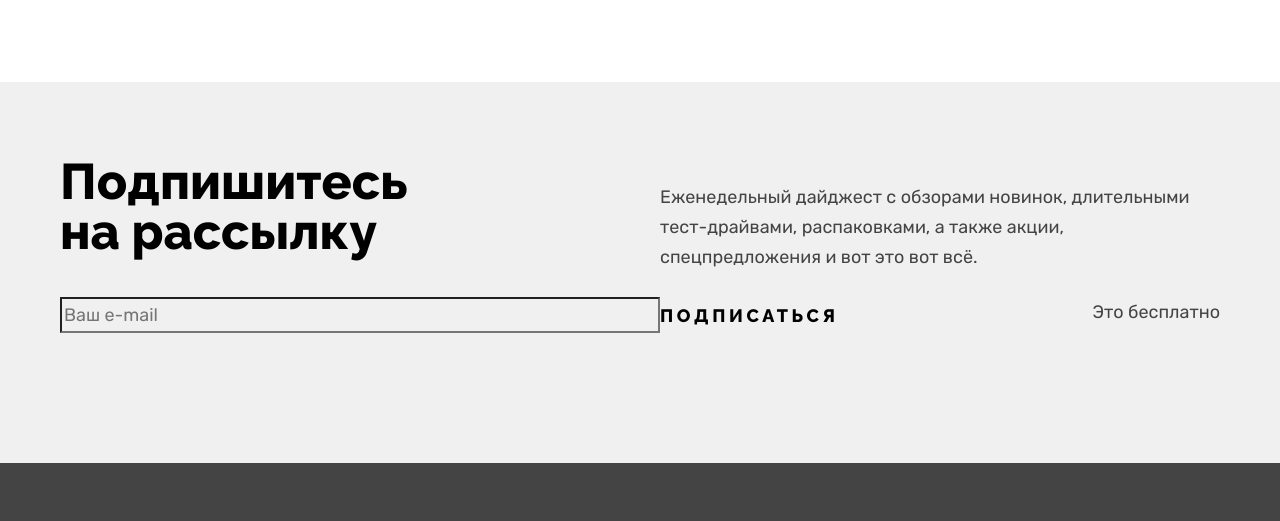
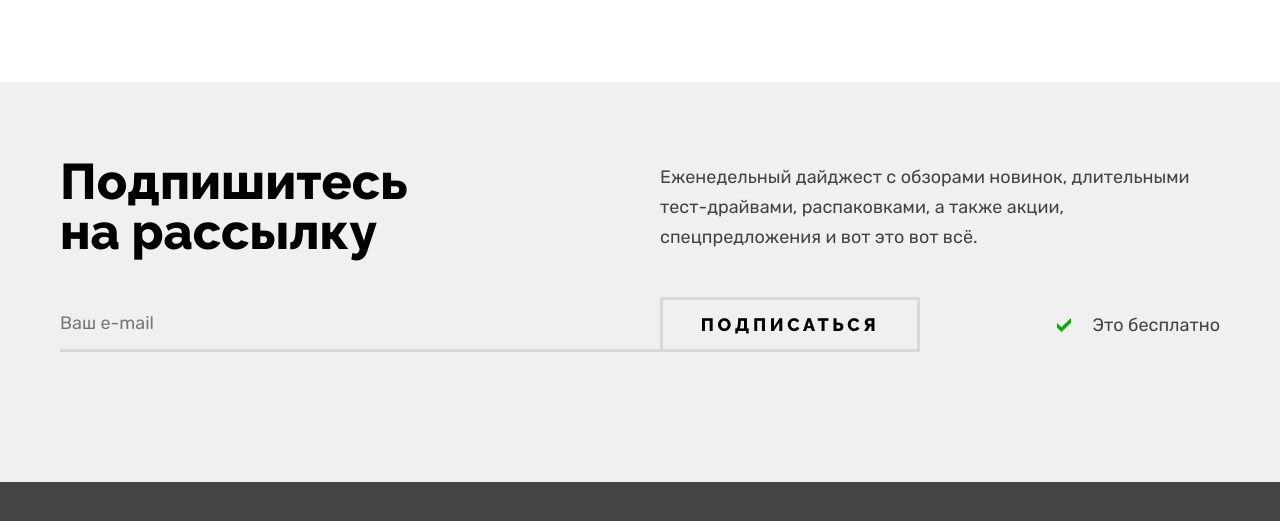
Before and after one commit to Marty2506/1838605-device-32, a plain HTML site: page index.html in a window 1280 px wide. Shown: the part 2374-2895 px from the top of the page. Drawn offline with Linux system fonts and the light colour scheme.

Commit message:
сделал секцию с подпиской

```diff
--- a/css/style.css
+++ b/css/style.css
@@ -804,38 +804,87 @@ body{
 .subscribe-container {
   background-color: #F0F0F0;
   padding-top: 75px;
+  padding-bottom: 130px;
 }
 .subscribe-section {
-  display: flex;
-  flex-wrap: wrap;
+  display: grid;
+  grid-template-columns: 1fr 1fr;
+  row-gap: 40px;
   align-items: center;
 }
 .subscribe-section-header {
   width: 560px;
   margin: 0;
   margin-right: 40px;
-  margin-bottom: 40px;
+  /* margin-bottom: 40px; */
 }
 .subscribe-section-text {
   width: 560px;
+  margin: 0;
 }
 .subscribe-form-container {
   width: 100%;
   display: flex;
+  align-items: center;
+  grid-column: 1 / -1;
 }
 .subscribe-form {
   display: flex;
-  margin-bottom: 130px;
+  color: #444444;
 }
 .subscribe-form input {
   font: inherit;
   width: 600px;
+  border: none;
+  padding: 0;
+  margin: 0;
+  border-bottom: 3px solid rgba(0, 0, 0, .1);
   box-sizing: border-box;
   background-color: inherit;
 }
+.subscribe-form input::placeholder {
+  color: inherit;
+  opacity: 0.5;
+}
+.subscribe-form input:hover{
+  border-color: rgba(0, 0, 0, .2);
+}
+.subscribe-form input:hover::placeholder{
+  opacity: 0.7;
+}
+.subscribe-form input:focus {
+  outline: none;
+  background-color: #DCDCDC;
+  border-color: rgba(0, 0, 0, .0);
+}
+.subscribe-form input:active {
+  border-color: rgba(0, 0, 0, 1);
+  background-color: transparent;
+}
+.subscribe-form input:active::placeholder{
+  opacity: 1;
+}
+.subscribe-form input:invalid{
+  border-color: #FF3D3D;
+}
 .subscribe-section-add-info {
   margin-left: auto;
+  position: relative;
+  padding-left: 35px;
 }
+.subscribe-section-add-info::before {
+  content: "";
+  width: 14px;
+  height: 14px;
+  position: absolute;
+  top: 50%;
+  transform: translateY(-50%);
+  left:0;
+  background-image: url("/img/icons/tick-big.svg");
+  background-position: center;
+  background-repeat: no-repeat;
+}
+
 
 /* Страница каталога */
 .inner-page-left-padding {
@@ -1308,6 +1357,27 @@ body{
   color: #FFE17F;
 }
 
+.subscribe-button {
+  width: 260px;
+  height: 55px;
+  border: 3px solid rgba(0, 0, 0, .1);
+  box-sizing: border-box;
+}
+.subscribe-button:hover {
+  color: white;
+  border-color: black;
+  background-color: black;
+}
+.subscribe-button:focus {
+  border-color: #AF4FFF;
+  outline: none;
+}
+.subscribe-button:active {
+  color: rgba(255, 255, 255, .3);
+  border-color: black;
+  background-color: black;
+}
+
 .button-social-div {
   background-color: rgba(220, 220, 220, 0.5);
   border-radius: 50%;
```
